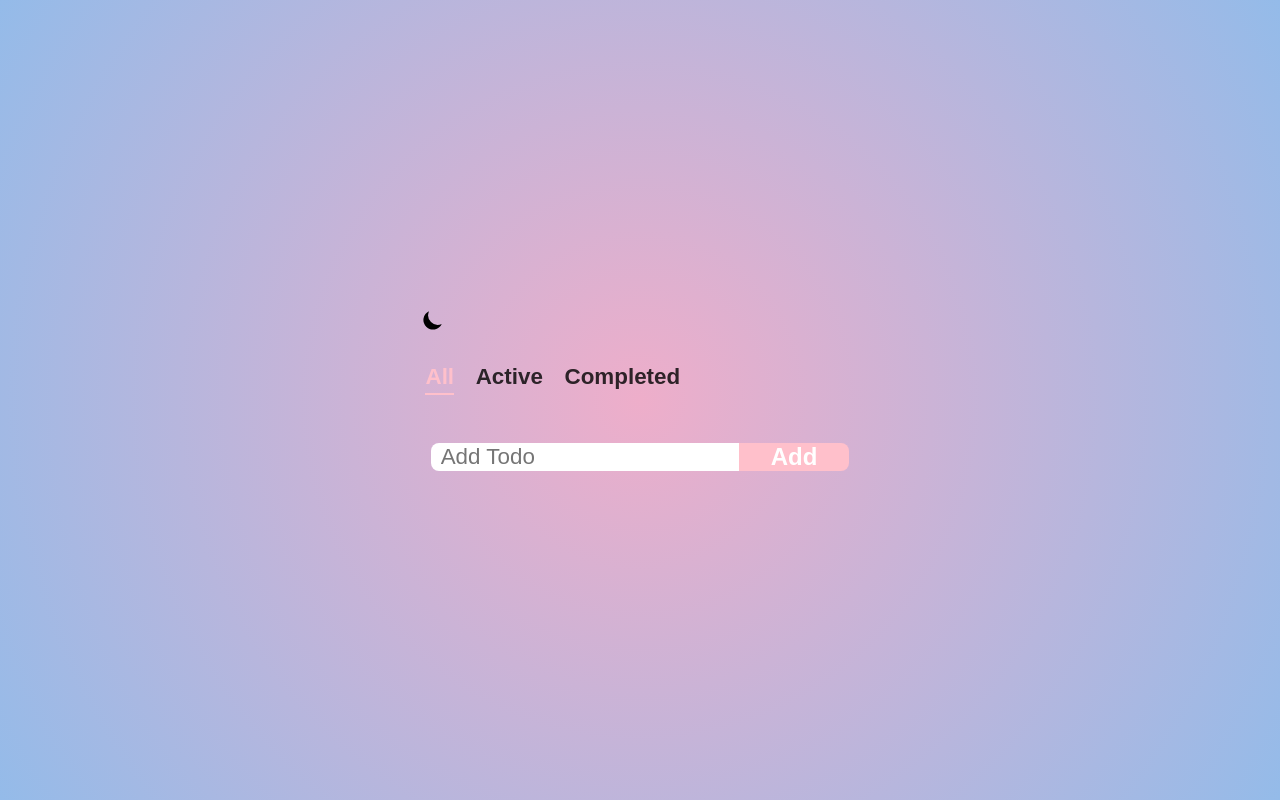
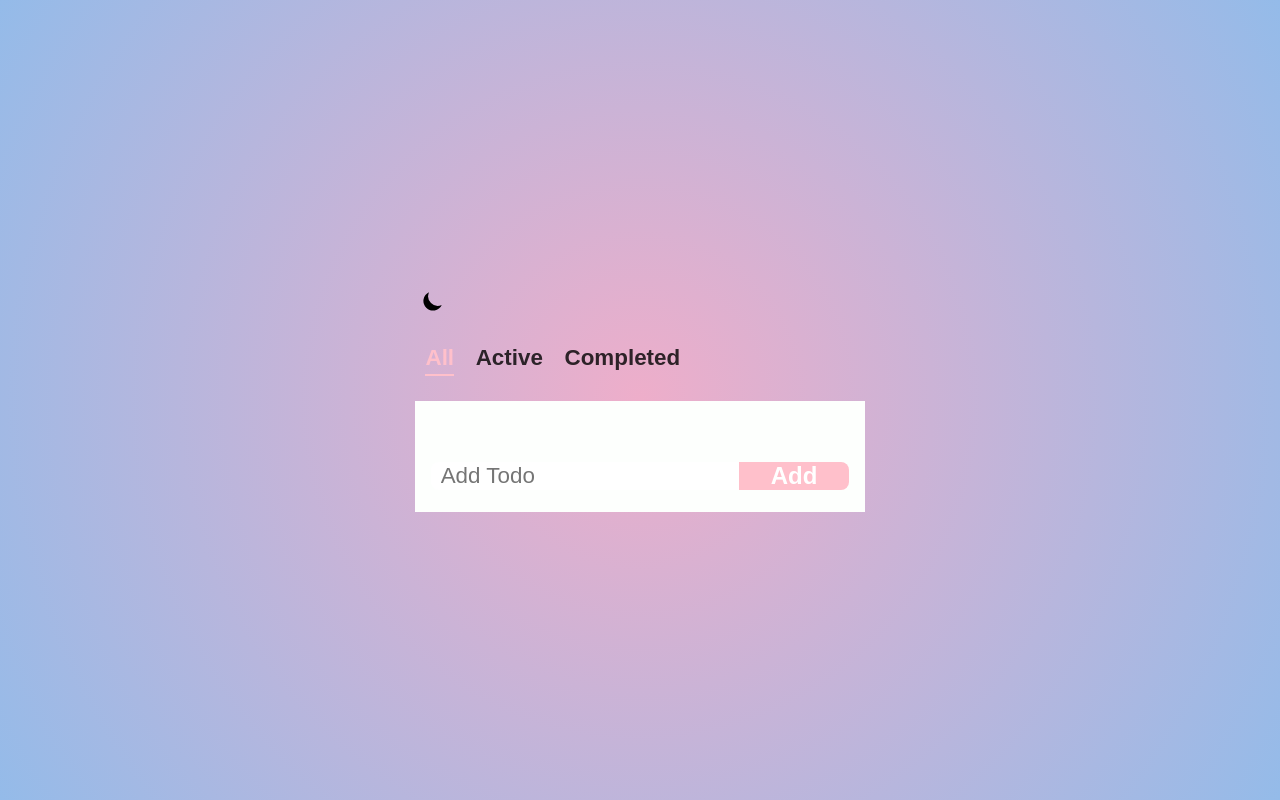
Before and after one commit to kkhhjjoo/dreamcoding-todoapp, a React (Vite) app: page / in a window 1280 px wide. Built offline with nearby package versions, Linux system fonts and the light colour scheme.

Commit message:
style: css수정 다함

```diff
--- a/src/components/TodoList/TodoList.jsx
+++ b/src/components/TodoList/TodoList.jsx
@@ -17,8 +17,8 @@
 
   const filtered = getFilterItems(todos, filter);
   return (
-    <section>
-      <ul>
+    <section className={styles.container}>
+      <ul className={styles.list}>
         {filtered.map((item) => <Todo key={item.id} todo={item} onUpdate={handleUpdate} onDelete={handleDelete}>{item.text}</Todo>)}
       </ul>
       <AddTodo onAdd={handleAdd} />
--- a/src/components/TodoList/TodoList.module.css
+++ b/src/components/TodoList/TodoList.module.css
@@ -0,0 +1,7 @@
+.container {
+  height: 100%;
+  min-height: 0;
+  display: flex;
+  flex-direction: column;
+  background-color: var(--color-bg);
+}
```
